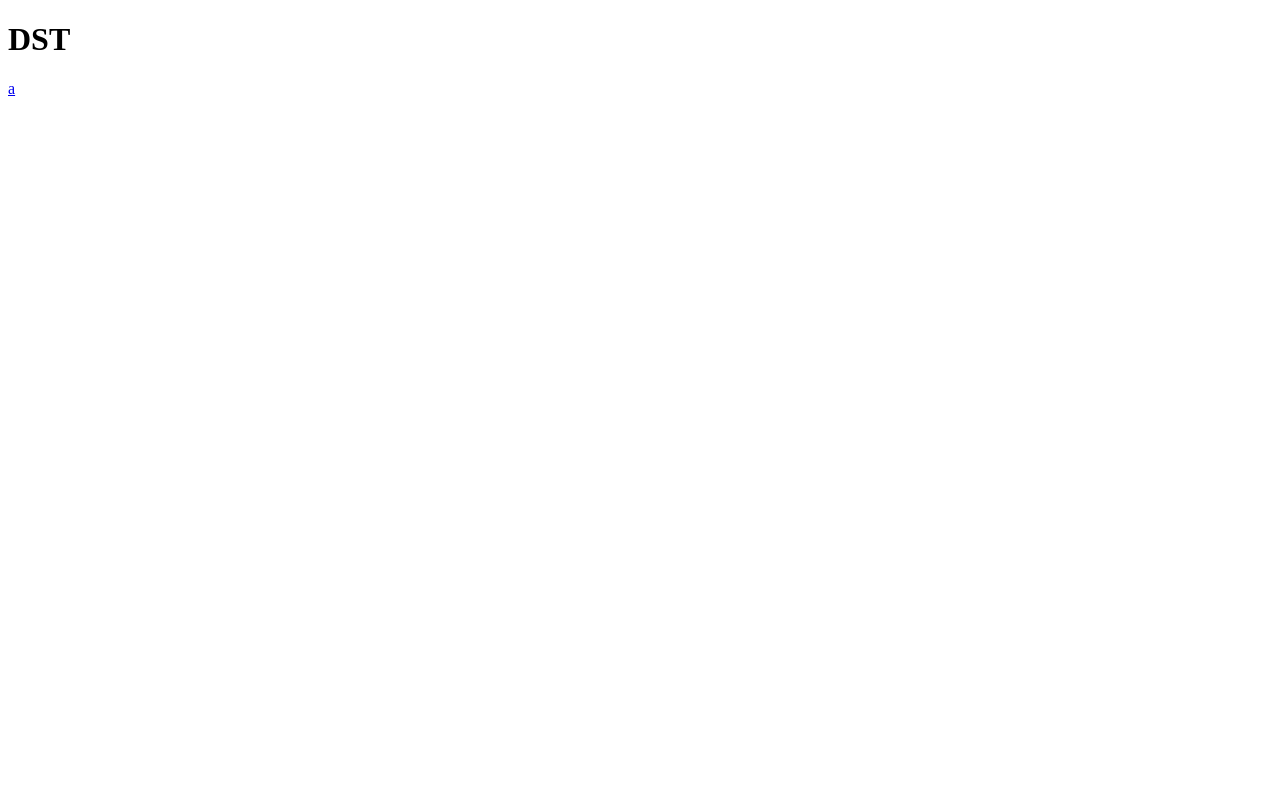
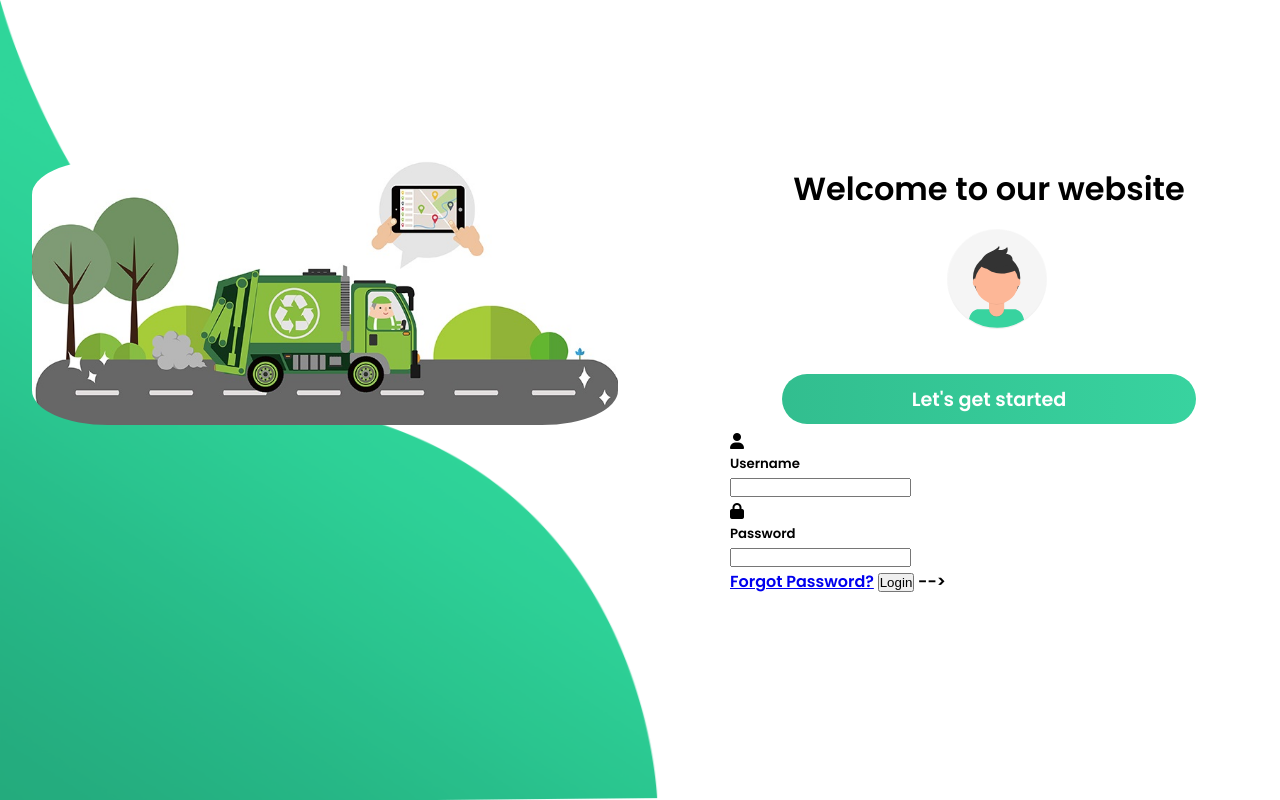
Before and after one commit to vikash452/dst, a website: page public/index.html in a window 1280 px wide. Drawn offline with Linux system fonts and the light colour scheme.

Commit message:
"Landing page"

```diff
--- a/public/css/index.css
+++ b/public/css/index.css
@@ -0,0 +1,136 @@
+*{
+	padding: 0;
+	margin: 0;
+	box-sizing: border-box;
+}
+
+body{
+    font-family: 'Poppins', sans-serif;
+    overflow: hidden;
+}
+
+.wave{
+	position: fixed;
+	bottom: 0;
+	left: 0;
+	height: 100%;
+	z-index: -1;
+}
+
+.container{
+    width: 100vw;
+    height: 100vh;
+    display: grid;
+    grid-template-columns: 1fr 1fr;
+    grid-gap :7rem;
+    padding: 0 2rem;
+}
+
+.img{
+	display: block;
+    margin-top: 10em;
+	align-items: center;
+}
+
+.login-content{
+	display: flex;
+	justify-content:center;
+	align-items: center;
+	text-align: center;
+    width: auto;
+    height: 100px;
+}
+
+.img img{
+	width: auto;
+    height: auto;
+    justify-content: center;
+    border-radius: 13%;
+}
+
+.wlcm{
+    position: relative;
+    margin-top: 10em;
+    padding: 5px 0;
+	justify-content: center;
+	align-items: center;
+    text-align: center;
+}
+.avatar-img{
+    width: 100px;
+    height: 100px;
+    margin-left: 1rem;
+    margin-top: 1rem;
+    /* position: relative; */
+
+}
+.login-content h1{
+	margin: 15px 0;
+	color: rgb(211, 37, 37);
+	text-transform: uppercase;
+	font-size: 2.9rem;
+}
+
+.wlcm-btn{
+	width: 80%;
+	height: 50px;
+	border-radius: 25px;
+	outline: none;
+	border: none;
+	background-image: linear-gradient(to right, #32be8f, #38d39f, #32be8f);
+	background-size: 200%;
+	font-size: 1.2rem;
+	color: #fff;
+	font-family: 'Poppins', sans-serif;
+	cursor: pointer;
+	transition: .5s;
+    position: relative;
+    justify-content: center;
+	align-items: center;
+    text-align: center;
+    margin-top: 2em;
+}
+.wlcm-btn:hover{
+	background-position: right;
+    background-image: linear-gradient(45deg,#7345d9, #b42ed4, #db4eae );
+}
+
+
+@media screen and (max-width: 1050px){
+	.container{
+		grid-gap: 5rem;
+	}
+}
+
+@media screen and (max-width: 1000px){
+	form{
+		width: 290px;
+	}
+
+	.login-content h2{
+        font-size: 2.4rem;
+        margin: 8px 0;
+	}
+
+	.img img{
+		width: 400px;
+	}
+}
+
+@media screen and (max-width: 900px){
+	.container{
+		grid-template-columns: 1fr;
+	}
+
+	.img{
+		display: none;
+	}
+
+	.wave{
+		display: none;
+	}
+
+	.login-content{
+		justify-content: center;
+	}
+}
--- a/public/index.html
+++ b/public/index.html
@@ -1,13 +1,52 @@
 <!DOCTYPE html>
-<html lang="en">
+<html>
+
 <head>
-    <meta charset="UTF-8">
-    <meta http-equiv="X-UA-Compatible" content="IE=edge">
-    <meta name="viewport" content="width=device-width, initial-scale=1.0">
-    <title>Document</title>
+    <title>Welcome to our website</title>
+    <link rel="stylesheet" type="text/css" href="css/index.css">
+    <link href="https://fonts.googleapis.com/css?family=Poppins:600&display=swap" rel="stylesheet">
+    <script src="https://kit.fontawesome.com/a81368914c.js"></script>
+    <meta name="viewport" content="width=device-width, initial-scale=1">
 </head>
+
 <body>
-    <h1>DST</h1>
-    <a href="./throwGarbage.html">a</a>
+    <img class="wave" src="img/wave.png">
+    <div class="container">
+        <div class="img">
+            <img src="img/home.png">
+        </div>
+        <form action="index.html">
+        <div class="wlcm">
+            <h1 class="title">Welcome to our website</h1>
+            <img src="img/avatar.svg" class="avatar-img">
+            <button class="wlcm-btn">Let's get started</button>
+        </div>
+
+        <div class="input-div one">
+           		   <div class="i">
+           		   		<i class="fas fa-user"></i>
+           		   </div>
+           		   <div class="div">
+           		   		<h5>Username</h5>
+           		   		<input type="text" class="input">
+           		   </div>
+           		</div>
+           		<div class="input-div pass">
+           		   <div class="i">
+           		    	<i class="fas fa-lock"></i>
+           		   </div>
+           		   <div class="div">
+           		    	<h5>Password</h5>
+           		    	<input type="password" class="input">
+            	   </div>
+            	</div>
+            	<a href="#">Forgot Password?</a>
+            	<input type="submit" class="btn" value="Login"> -->
+        </form>
+    </div>
+
+
+    <script type="text/javascript" src="js/index.js"></script>
 </body>
+
 </html>
--- a/public/js/index.js
+++ b/public/js/index.js
@@ -0,0 +1,20 @@
+const inputs = document.querySelectorAll(".input");
+
+
+function addcl(){
+	let parent = this.parentNode.parentNode;
+	parent.classList.add("focus");
+}
+
+function remcl(){
+	let parent = this.parentNode.parentNode;
+	if(this.value == ""){
+		parent.classList.remove("focus");
+	}
+}
+
+
+inputs.forEach(input => {
+	input.addEventListener("focus", addcl);
+	input.addEventListener("blur", remcl);
+});
```
Also changed, not shown: public/img/avatar.svg (added), public/img/bg.svg (added), public/img/home.png (added), public/img/wave.png (added).
